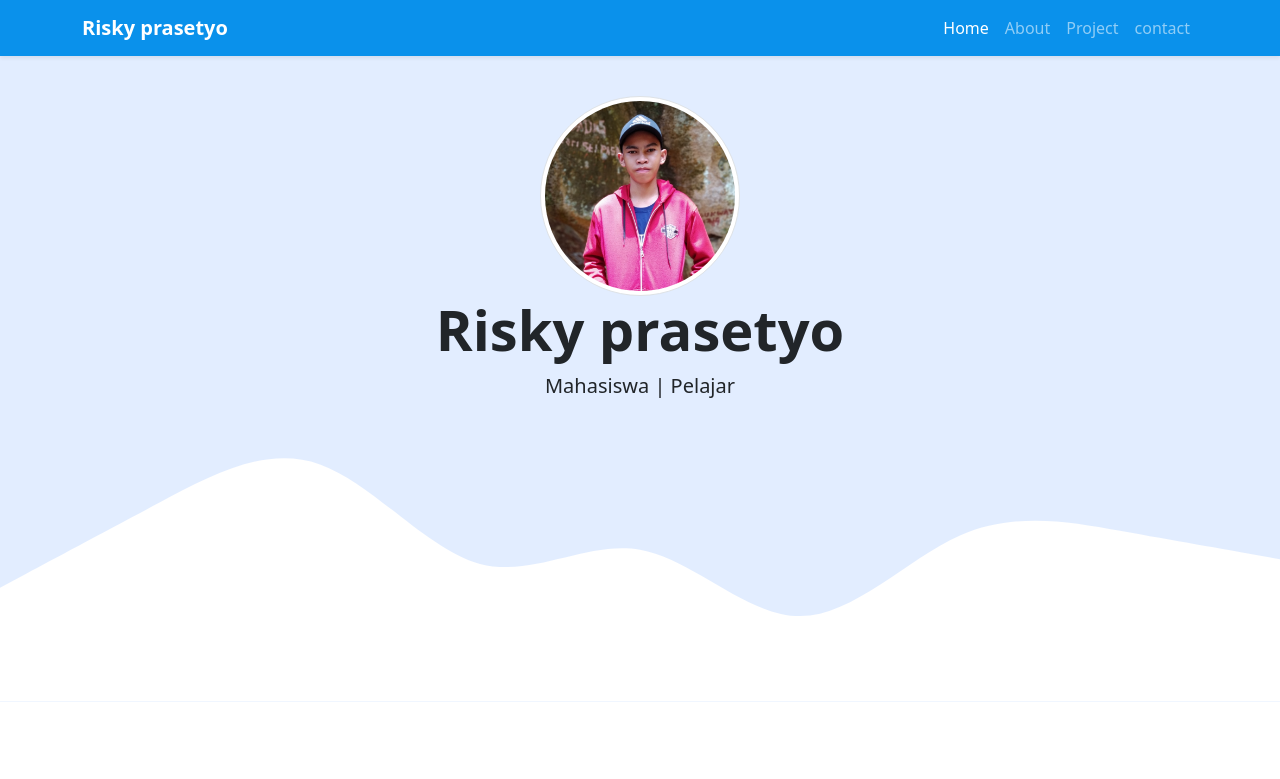
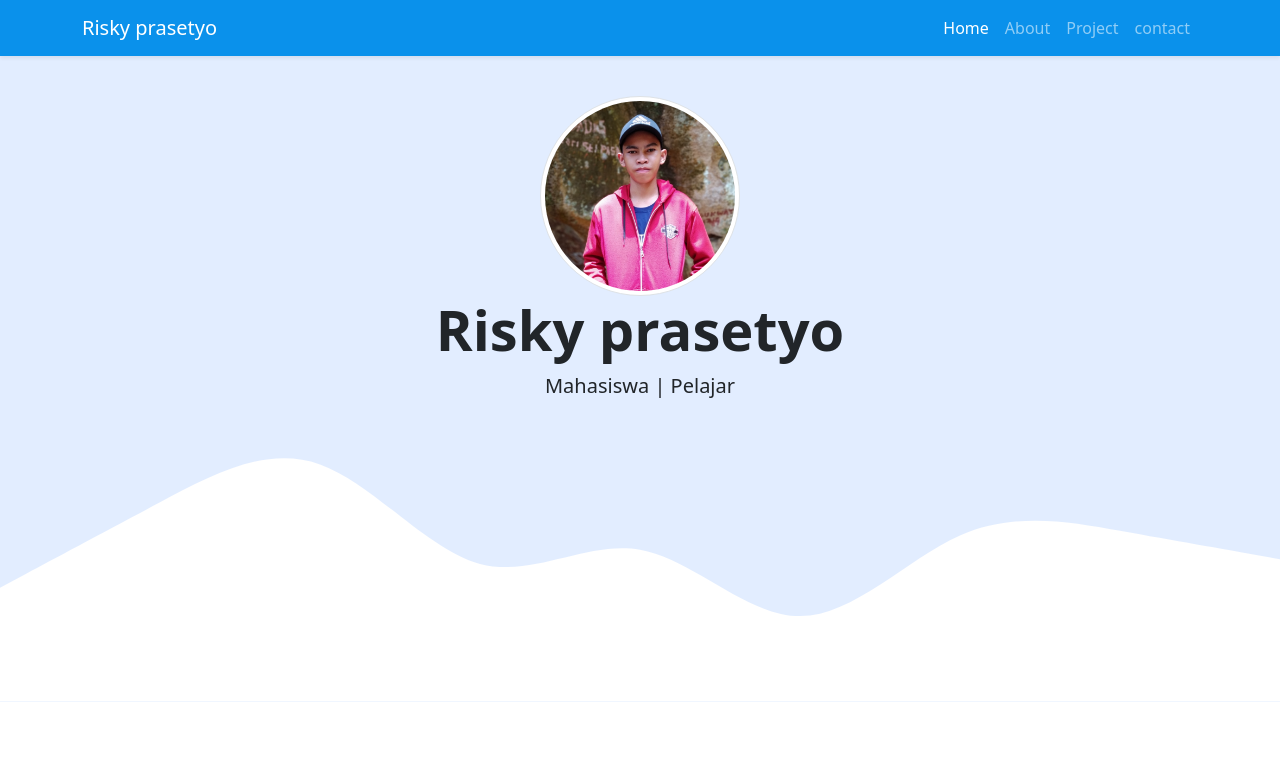
Before and after one commit to Riskypr/Riskypr.github.io, a plain HTML site: page index.html in a window 1280 px wide. Shown: the top 779 px of the page. Drawn offline with nearby package versions, Linux system fonts and the light colour scheme.

Commit message:
mengubah font

```diff
--- a/index.html
+++ b/index.html
@@ -12,7 +12,7 @@
     <!-- Navbar -->
     <nav class="shadow-sm navbar navbar-expand-lg navbar-dark fixed-top" style="background-color: #0a91eb">
       <div class="container">
-        <a class="navbar-brand fw-bold" href="https://www.instagram.com/riskyprasetyo20/">Risky prasetyo</a>
+        <a class="navbar-brand" href="https://www.instagram.com/riskyprasetyo20/">Risky prasetyo</a>
         <button class="navbar-toggler" type="button" data-bs-toggle="collapse" data-bs-target="#navbarNav" aria-controls="navbarNav" aria-expanded="false" aria-label="Toggle navigation">
           <span class="navbar-toggler-icon"></span>
         </button>
```
